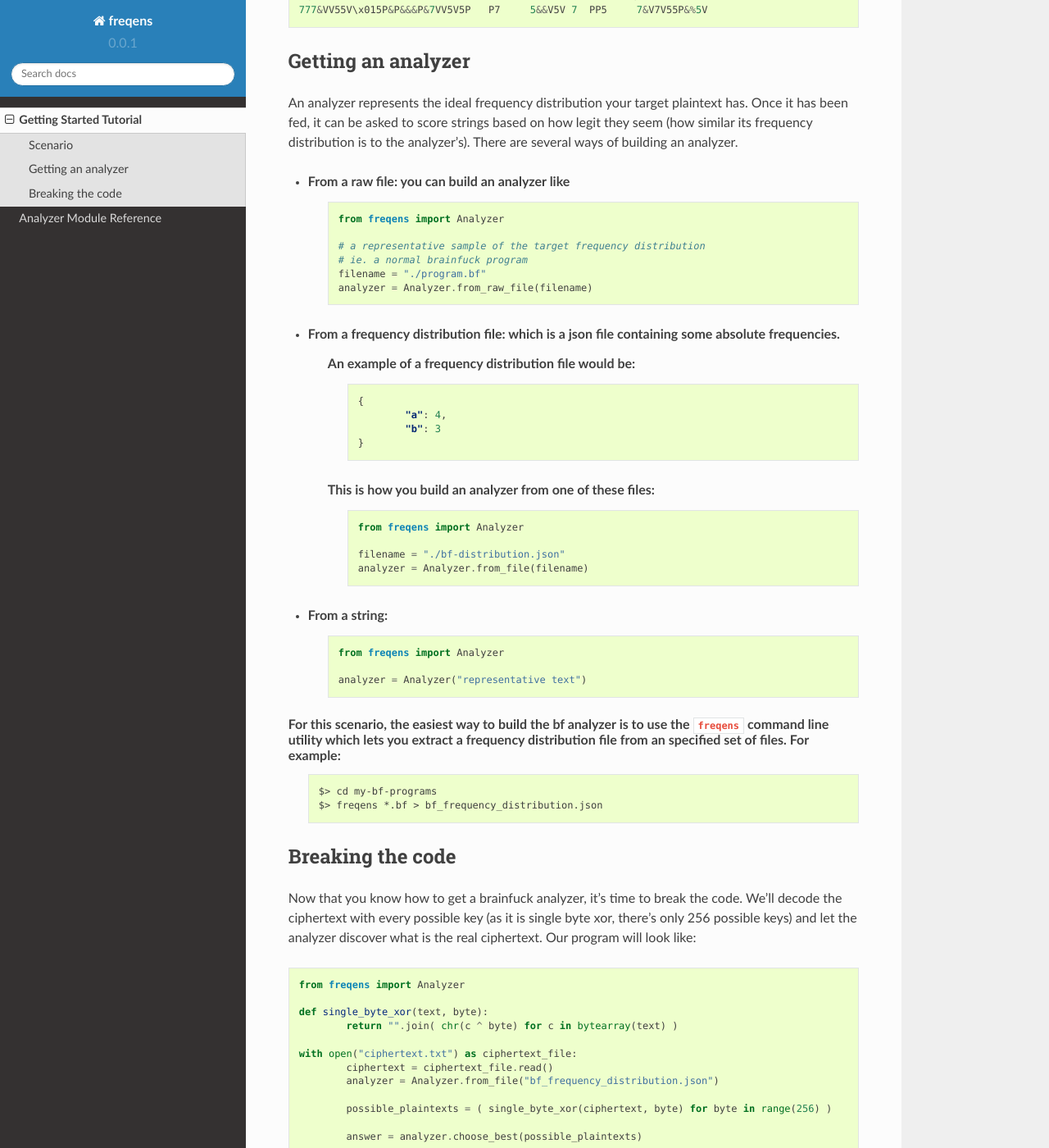
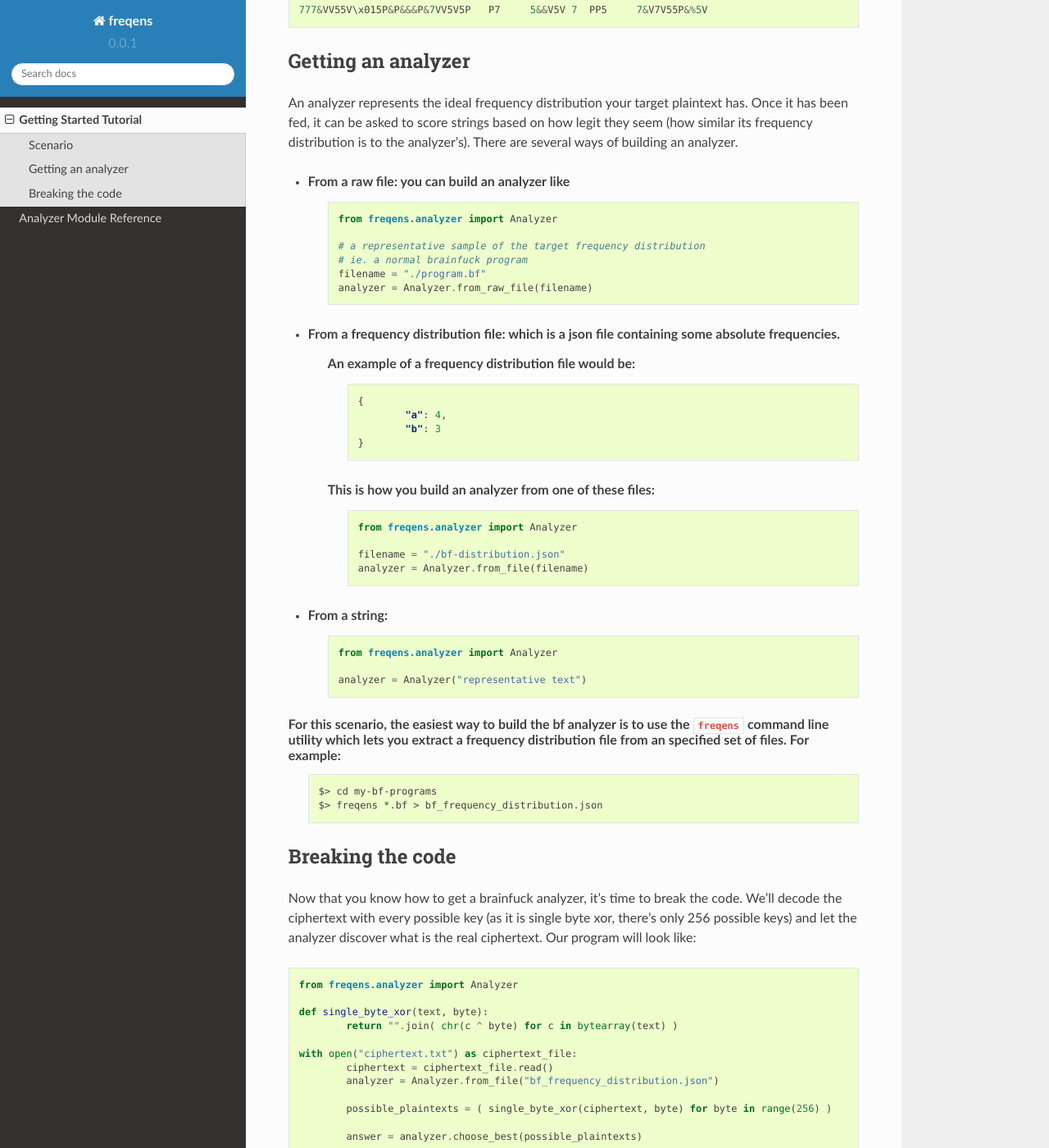
Before and after one commit to BraulioVM/freqens, a Sphinx documentation site: the page built from docs/tutorial.rst, in a window 1280 px wide and 1400 px high, scrolled down 585 px. Shown: the whole window at 82% size. Built offline with Sphinx 7.4.7 and the Read the Docs theme 2.0.0, drawn with Linux system fonts in a browser that asks for light colours.

Commit message:
Fixed tutorial and added instalation command on README

```diff
--- a/docs/tutorial.rst
+++ b/docs/tutorial.rst
@@ -35,7 +35,7 @@ to score strings based on how legit they seem (how similar its frequency distrib
 * From a raw file: you can build an analyzer like
 	.. code-block:: python
 
-		from freqens import Analyzer
+		from freqens.analyzer import Analyzer
 
 		# a representative sample of the target frequency distribution
 		# ie. a normal brainfuck program
@@ -54,7 +54,7 @@ to score strings based on how legit they seem (how similar its frequency distrib
 	This is how you build an analyzer from one of these files:
 		.. code-block:: python
 
-			from freqens import Analyzer
+			from freqens.analyzer import Analyzer
 
 			filename = "./bf-distribution.json"
 			analyzer = Analyzer.from_file(filename)
@@ -62,7 +62,7 @@ to score strings based on how legit they seem (how similar its frequency distrib
 * From a string:
 	.. code-block:: python
 
-		from freqens import Analyzer
+		from freqens.analyzer import Analyzer
 
 		analyzer = Analyzer("representative text")
 
@@ -80,7 +80,7 @@ Now that you know how to get a brainfuck analyzer, it's time to break the code.
 
 .. code-block:: python
 
-	from freqens import Analyzer
+	from freqens.analyzer import Analyzer
 
 	def single_byte_xor(text, byte):
 		return "".join( chr(c ^ byte) for c in bytearray(text) )
```
Also changed, not shown: README.md (+6 -1 lines).
